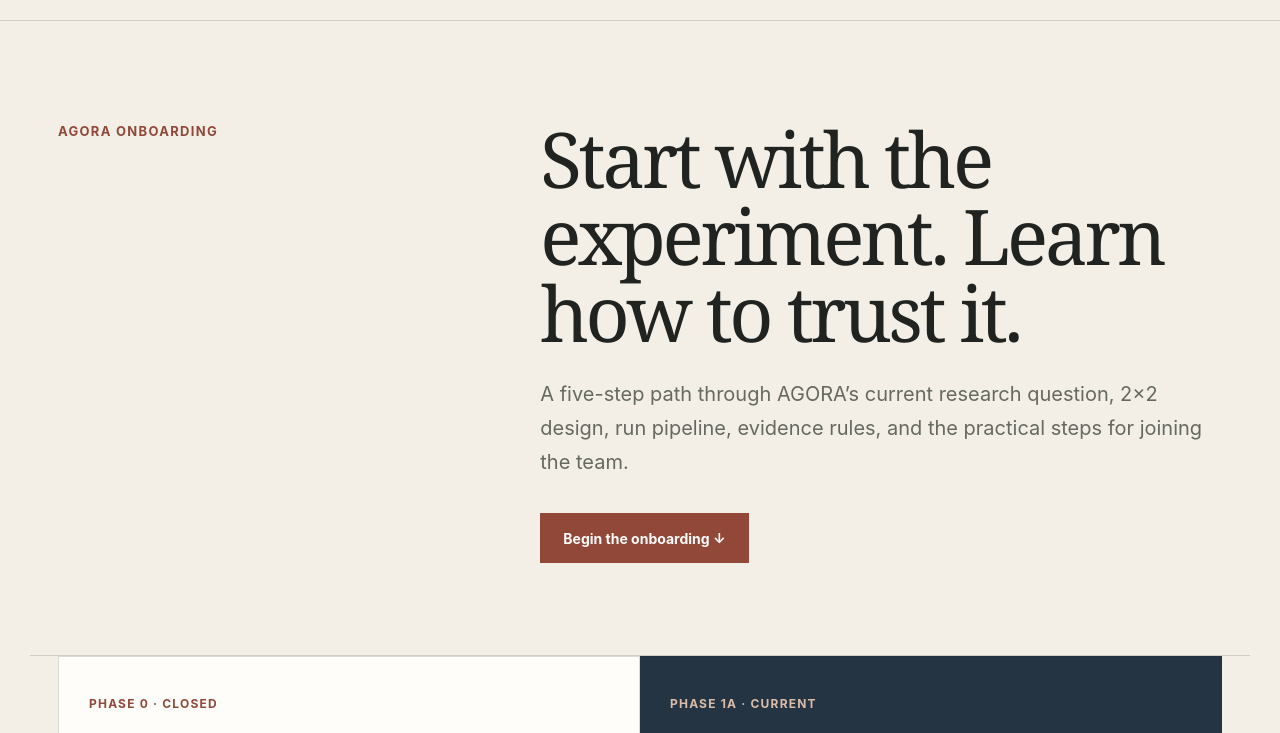
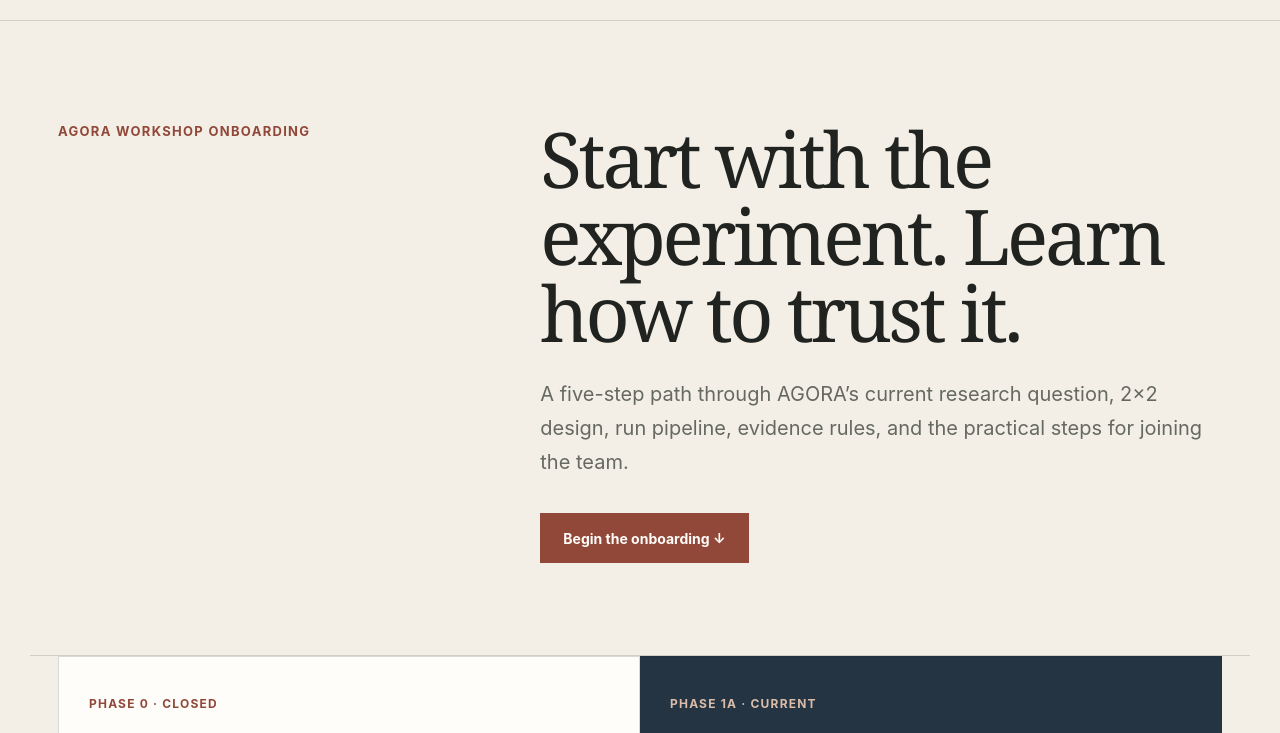
Before and after one commit to criticaldata/agoraworkshop, a website: page website/onboarding.html in a window 1280 px wide. Shown: the part 67-800 px from the top of the page. Drawn offline with Linux system fonts and the light colour scheme.

Commit message:
Clarify AGORA Workshop onboarding label

```diff
--- a/website/onboarding.html
+++ b/website/onboarding.html
@@ -33,7 +33,7 @@
 
     <main id="main">
       <section class="onboarding-hero guided-hero">
-        <p class="section-index">AGORA ONBOARDING</p>
+        <p class="section-index">AGORA WORKSHOP ONBOARDING</p>
         <div>
           <h1>Start with the experiment. Learn how to trust it.</h1>
           <p>A five-step path through AGORA’s current research question, 2×2 design, run pipeline, evidence rules, and the practical steps for joining the team.</p>
```
